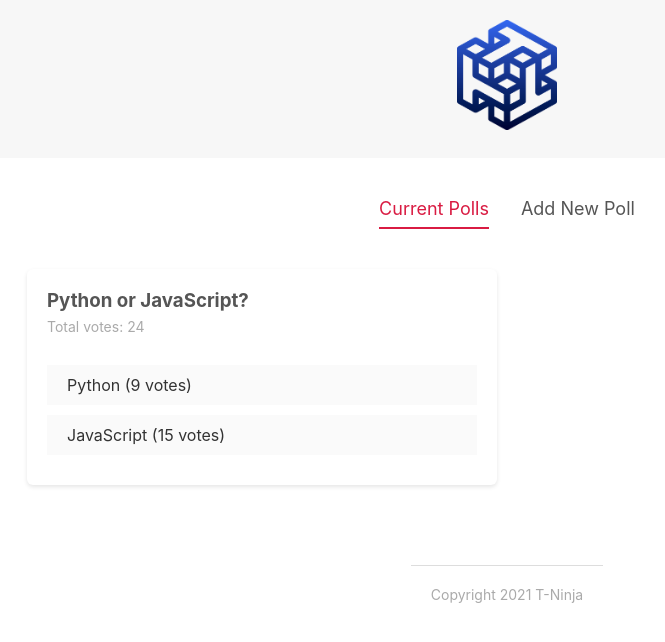
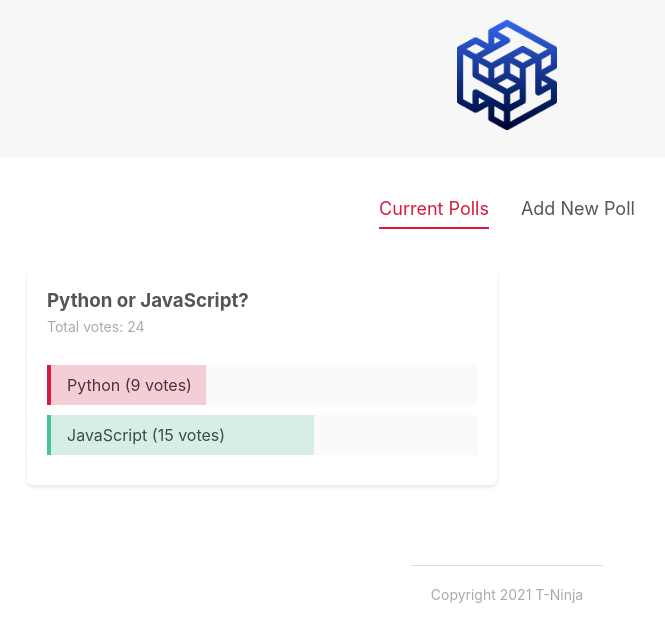
Before and after one commit to trevorbehnke/sveltePoll, a Svelte app: page / in a window 1280 px wide. Shown: the top 642 px of the page, without its empty margins (133-798 px from the left). Built offline with nearby package versions, Linux system fonts and the light colour scheme.

Commit message:
added poll calculation and animation

```diff
--- a/src/components/PollDetails.svelte
+++ b/src/components/PollDetails.svelte
@@ -5,6 +5,8 @@
   const dispatch = createEventDispatcher();
   // reactive values
   $: totalVotes = poll.votesA + poll.votesB;
+  $: percentA = Math.floor(100 / totalVotes * poll.votesA)
+  $: percentB = Math.floor(100 / totalVotes * poll.votesB)
   // handling votes
   const handleVote = (option, id) => {
     dispatch('vote', {option, id});
@@ -16,11 +18,11 @@
     <h3>{ poll.question }</h3>
     <p>Total votes: { totalVotes }</p>
     <div class="answer" on:click={() => handleVote('a', poll.id)}>
-      <div class="percent percent-a"></div>
+      <div class="percent percent-a" style="width: {percentA}%"></div>
       <span>{ poll.answerA } ({ poll.votesA } votes)</span>
     </div>
     <div class="answer" on:click={() => handleVote('b', poll.id)}>
-      <div class="percent percent-b"></div>
+      <div class="percent percent-b" style="width: {percentB}%"></div>
       <span>{ poll.answerB } ({ poll.votesB } votes)</span>
     </div>
   </div>
@@ -50,4 +52,17 @@
     display: inline-block;
     padding: 10px 20px;
   }
+  .percent {
+    height: 100%;
+    position: absolute;
+    box-sizing:  border-box;
+  }
+  .percent-a {
+    border-left: 4px solid #d91b42;
+    background: rgba(217,27,66,0.2);
+  }
+  .percent-b {
+    border-left: 4px solid #45c496;
+    background: rgba(69,196,150,0.2);
+  }
 </style>
```
